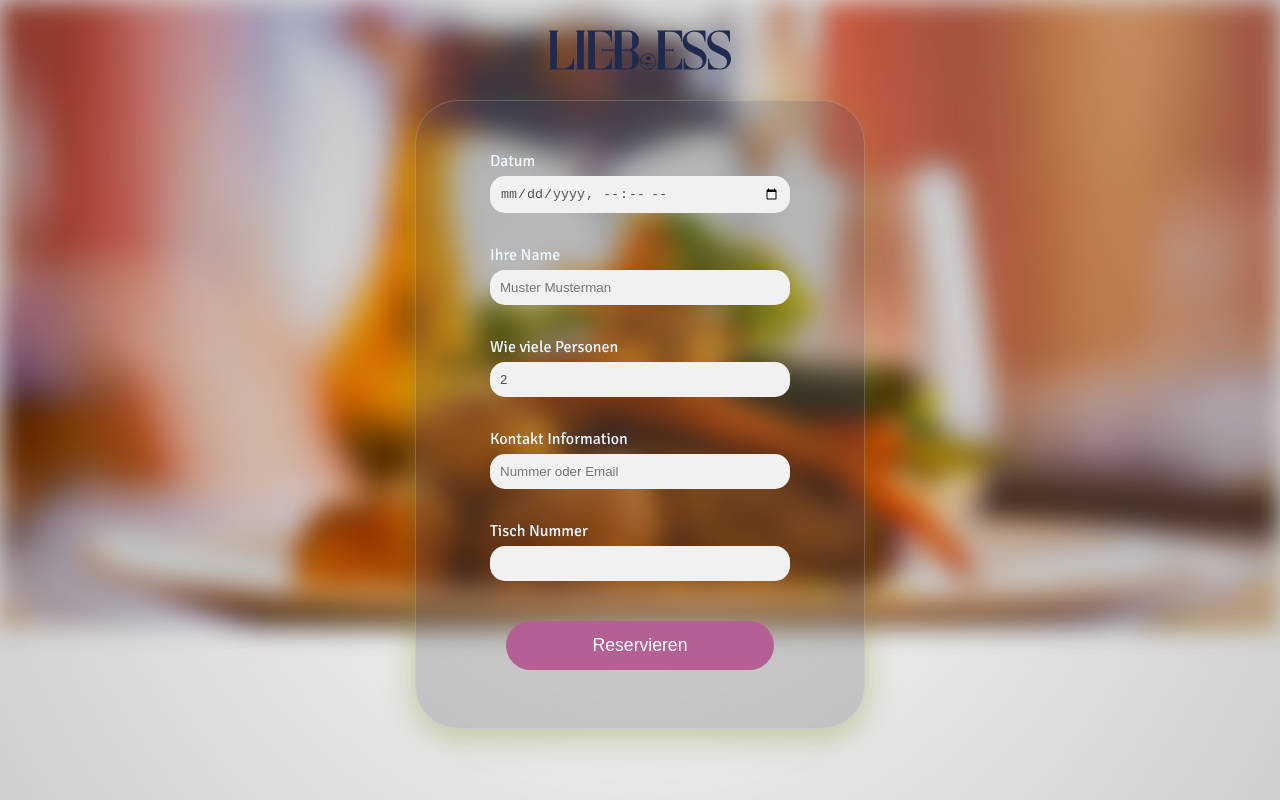
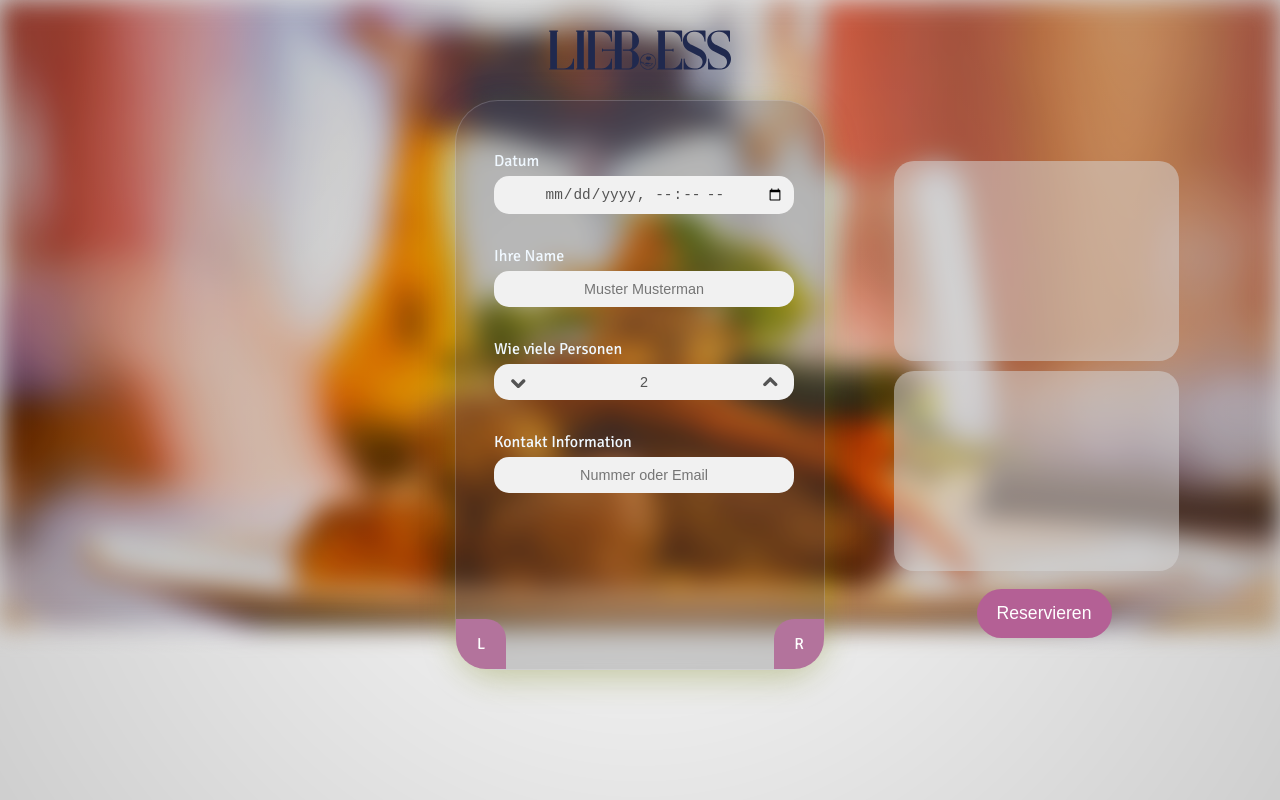
Before and after one commit to farbod271/liebess, a website: page static/index.html in a window 1280 px wide. Drawn offline with Linux system fonts and the light colour scheme.

Commit message:
added arrows and scroll to the form

```diff
--- a/static/app.js
+++ b/static/app.js
@@ -1,18 +1,35 @@
-// function getCookie(name) {
-//     const value = `; ${document.cookie}`;
-//     const parts = value.split(`; ${name}=`);
-//     if (parts.length === 2) return parts.pop().split(';').shift();
-//   }
-
-//   const csrfToken = getCookie('_csrf');
-//   console.log(csrfToken);
-
-//   const input = document.querySelector('input[name="_csrf"]');
-//   input.value = csrfToken;
+const input = document.getElementById('people');
+const arr_up = document.querySelector('.arr-up');
+const arr_down = document.querySelector('.arr-down');
+const arr_right = document.querySelector('.right');
+const arr_left = document.querySelector('.left');
+const form = document.querySelector('form')
 
 
-  console.log('Hello World!');
 
-  document.addEventListener('click', () => {
-    console.log('You clicked on the page!');
-  });
+arr_up.addEventListener('click', () => {
+    console.log('up');
+    input.stepUp();
+});
+
+arr_down.addEventListener('click', () => {
+    console.log('down');
+    input.stepDown();
+});
+
+
+arr_right.addEventListener('click', () => {
+  console.log('right');
+  form.style.transform = `translateX(-${form.offsetWidth/2 + 33}px)`;
+
+});
+
+arr_left.addEventListener('click', () => {
+  console.log('left');
+  form.style.transform = 'translateX(0px)';
+
+});
+
+console.log(form);
+
+console.log(form.offsetWidth);
--- a/static/index.html
+++ b/static/index.html
@@ -33,11 +33,17 @@
 </a >
 
     <div class="box">
+        <div class="direction-wrapper">
+            <div class="inner-direction-wrapper">
+                <div class="direction left">L</div>
+                <div class="direction right">R</div>
 
-
+            </div>
+        </div>
 
         <form method="post" action="submit">
 
+        <div class="first-view">
 
 
             <div class="form-group">
@@ -50,25 +56,36 @@
                 <input placeholder="Muster Musterman" type="text" name="name" id="name">
             </div>
 
-
-
             <div class="form-group">
                 <label for="people">Wie viele Personen</label>
-                <input min="1" value="2" max="30" type="number" name="people" id="people">
+                <div class="wrapper">
+                    <i class="arr arr-down"><?xml version="1.0" ?><!DOCTYPE svg  PUBLIC '-//W3C//DTD SVG 1.1//EN'  'http://www.w3.org/Graphics/SVG/1.1/DTD/svg11.dtd'><svg enable-background="new 0 0 32 32" height="32px" id="Layer_1" version="1.1" viewBox="0 0 32 32" width="32px" xml:space="preserve" xmlns="http://www.w3.org/2000/svg" xmlns:xlink="http://www.w3.org/1999/xlink"><path d="M14.77,23.795L5.185,14.21c-0.879-0.879-0.879-2.317,0-3.195l0.8-0.801c0.877-0.878,2.316-0.878,3.194,0  l7.315,7.315l7.316-7.315c0.878-0.878,2.317-0.878,3.194,0l0.8,0.801c0.879,0.878,0.879,2.316,0,3.195l-9.587,9.585  c-0.471,0.472-1.104,0.682-1.723,0.647C15.875,24.477,15.243,24.267,14.77,23.795z"/></svg></i>
+                    <i class="arr arr-up"><?xml version="1.0" ?><!DOCTYPE svg  PUBLIC '-//W3C//DTD SVG 1.1//EN'  'http://www.w3.org/Graphics/SVG/1.1/DTD/svg11.dtd'><svg enable-background="new 0 0 32 32" height="32px" id="Layer_1" version="1.1" viewBox="0 0 32 32" width="32px" xml:space="preserve" xmlns="http://www.w3.org/2000/svg" xmlns:xlink="http://www.w3.org/1999/xlink"><path d="M18.221,7.206l9.585,9.585c0.879,0.879,0.879,2.317,0,3.195l-0.8,0.801c-0.877,0.878-2.316,0.878-3.194,0  l-7.315-7.315l-7.315,7.315c-0.878,0.878-2.317,0.878-3.194,0l-0.8-0.801c-0.879-0.878-0.879-2.316,0-3.195l9.587-9.585  c0.471-0.472,1.103-0.682,1.723-0.647C17.115,6.524,17.748,6.734,18.221,7.206z"/></svg></i>
+                    <input min="1" value="2" max="30" type="number" name="people" id="people">
+                </div>
             </div>
             <div class="form-group">
                 <label for="contact">Kontakt Information</label>
                 <input placeholder="Nummer oder Email" type="text" name="contact" id="contact">
             </div>
+        </div>
+
+        <div class="second-view">
             <div class="form-group">
-                <label for="table">Tisch Nummer</label>
+
+                <div class="tables"></div>
+                <div class="tables"></div>
+
+
                 <input min="1" max="15" type="number" name="table" id="table">
             </div>
-
-
             <div class="container">
                 <button type="submit">Reservieren</button>
             </div>
+        </div>
+
+
+
         </form>
     </div>
 
--- a/static/styles.css
+++ b/static/styles.css
@@ -32,28 +32,84 @@ label {
 }
 
 .box {
-    width: 450px;
+    width: 370px;
+    height: 570px;
     margin: 30px auto;
     display: flex;
-    justify-content: center;
+    justify-content: flex-start;
     border-radius: 43px;
     /* background-color: #5454548b;   */
-    padding: 50px 0px;
+    /* padding: 50px 0 50px 78px; */
     color: aliceblue;
     background: rgba(86, 86, 86, 0.25);
 box-shadow: 0 8px 32px 0 rgba(125, 135, 31, 0.37);
 backdrop-filter: blur( 4px );
 -webkit-backdrop-filter: blur( 4px );
 border: 1px solid rgba( 255, 255, 255, 0.18 );
+/* overflow: hidden; */
 }
 
 
 form {
+    box-sizing: border-box;
+    padding: 50px 0 50px 38px;
+
+    display: flex;
+    flex-direction: row;
+    gap: 100px;
+    transition: ease-in-out 0.6s;
+}
+
+.first-view {
     width: 100%;
     display: flex;
     flex-direction: column;
     align-items: center;
 }
+
+.direction-wrapper {
+    position: absolute;
+    width: 100%;
+    height: 100%;
+    display: flex;
+    align-items: center;
+    justify-content: center;
+}
+
+.inner-direction-wrapper {
+    width: 100%;
+    height: 100%;
+}
+
+.direction {
+    color: #ffffff;
+    cursor: pointer;
+    z-index: 1000;
+    bottom: 0;
+    background-color: #b3739c;
+    height: 50px;
+    width: 50px;
+    margin: 0;
+    padding: 0;
+    display: flex;
+    justify-content: center;
+    align-items: center;
+
+}
+
+
+.left {
+    position: absolute;
+    left: 0;
+    border-radius: 0 20px 0 30px;
+}
+
+.right {
+    position: absolute ;
+    right: 0;
+    border-radius: 20px 0 30px 0;
+}
+
 
 .form-group {
     display: flex;
@@ -72,7 +128,7 @@ button[type="submit"] {
     margin: 8px 0;
     border: none;
     cursor: pointer;
-    width: 60%;
+    width: 45%;
     border-radius: 25px;
     font-size: 1.1rem;
 }
@@ -99,6 +155,65 @@ input {
     border-radius: 15px;
     width: 100%;
     color: #545454;
+    text-align: center;
+    font-size: 0.9rem;
+}
+
+.wrapper {
+    width: 100%;
+    position: relative;
+    display: flex;
+    justify-content: center;
+
+}
+
+
+
+input[name="people"]::-webkit-inner-spin-button {
+    -webkit-appearance: none;
+
+}
+
+input[name="people"] {
+    width: 100%;
+}
+
+input[name="table"] {
+    display: none;
+}
+
+.tables {
+    position: relative;
+    margin-top: 10px;
+    width: 95%;
+    height: 200px;
+    background-color: #d6d6d686;
+    border-radius: 20px;
+}
+
+.arr {
+    position: absolute;
+    cursor: pointer;
+    z-index: 1000;
+    transform: scale(0.6);
+    fill: #545454;
+}
+
+.arr:hover {
+    transform: scale(0.9);
+    transition: 0.3s;
+    fill: #b46095;
+}
+
+.arr-up {
+    top: 7px;
+    right: 8px;
+}
+
+.arr-down {
+    top: 7px;
+    left: 8px;
+
 }
 
 input[type="number"]:focus, input[type="text"]:focus {
```
